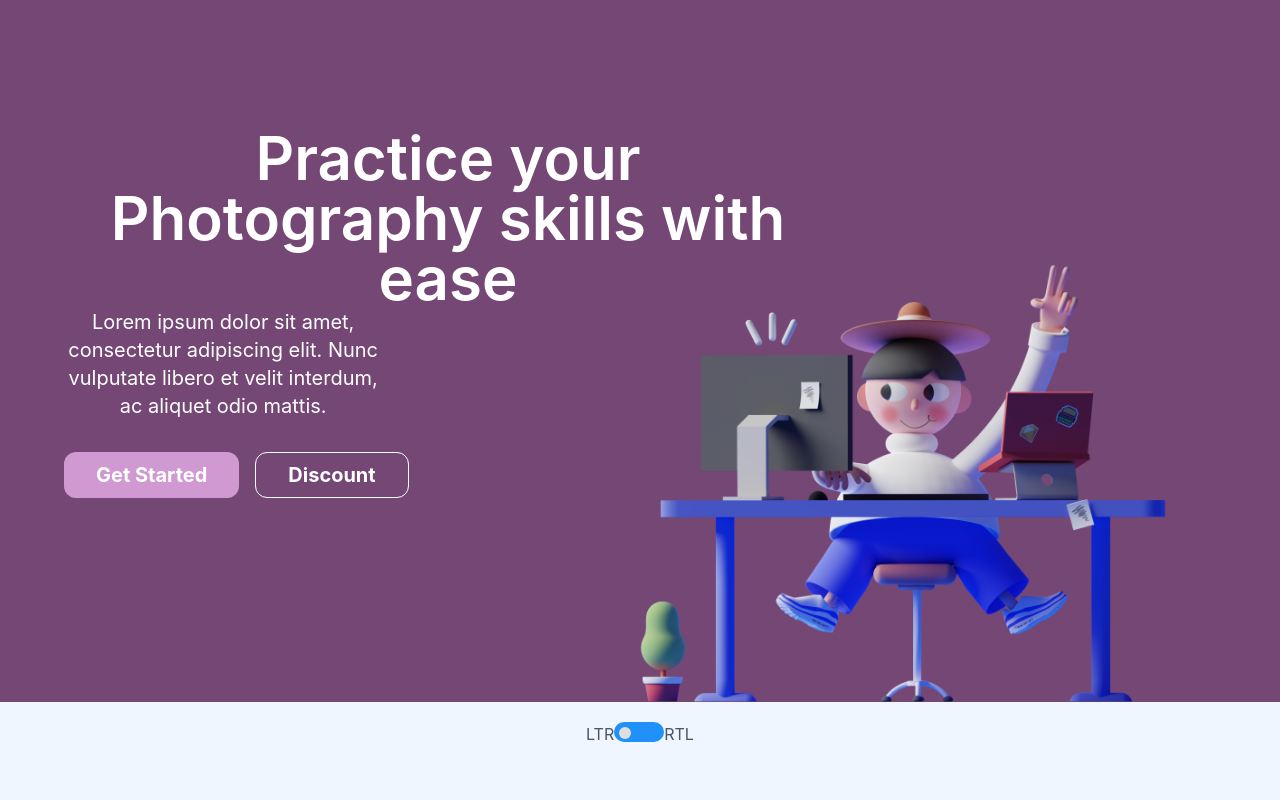
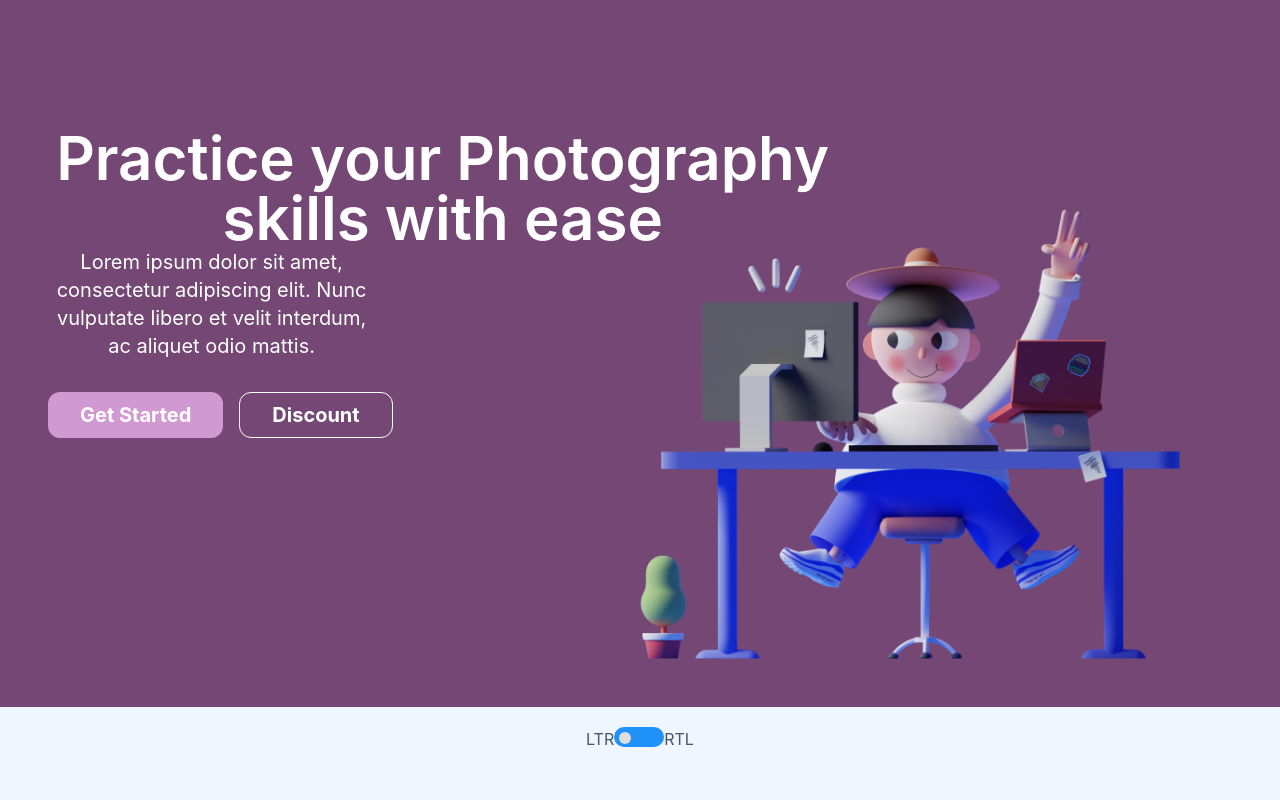
Before and after one commit to Arsalan31/my-project1, a React (Create React App) app: page /Akdn in a window 1280 px wide. Shown: the top 800 px of the page. Built offline with nearby package versions, Linux system fonts and the light colour scheme; what tailwindcss-rtl would draw is missing.

Commit message:
Update Hero2.js

```diff
--- a/src/Components/Hero2.js
+++ b/src/Components/Hero2.js
@@ -6,7 +6,7 @@ function Hero2() {
     return (
         <section>
             <div className="mx-auto bg-white">
-                <div className="bg sm:px-16 px-4 pt-32">
+                <div className="bg p-12 pt-32">
                     <h3 className="sm:text-6xl text-4xl leading-12 lg:w-2/3 w-full lg:text-start text-center text-white font-semibold">Practice your Photography skills with ease</h3>
                     <div className="flex lg:flex-nowrap flex-wrap">
                         <div className="lg:w-3/4 w-full">
```
